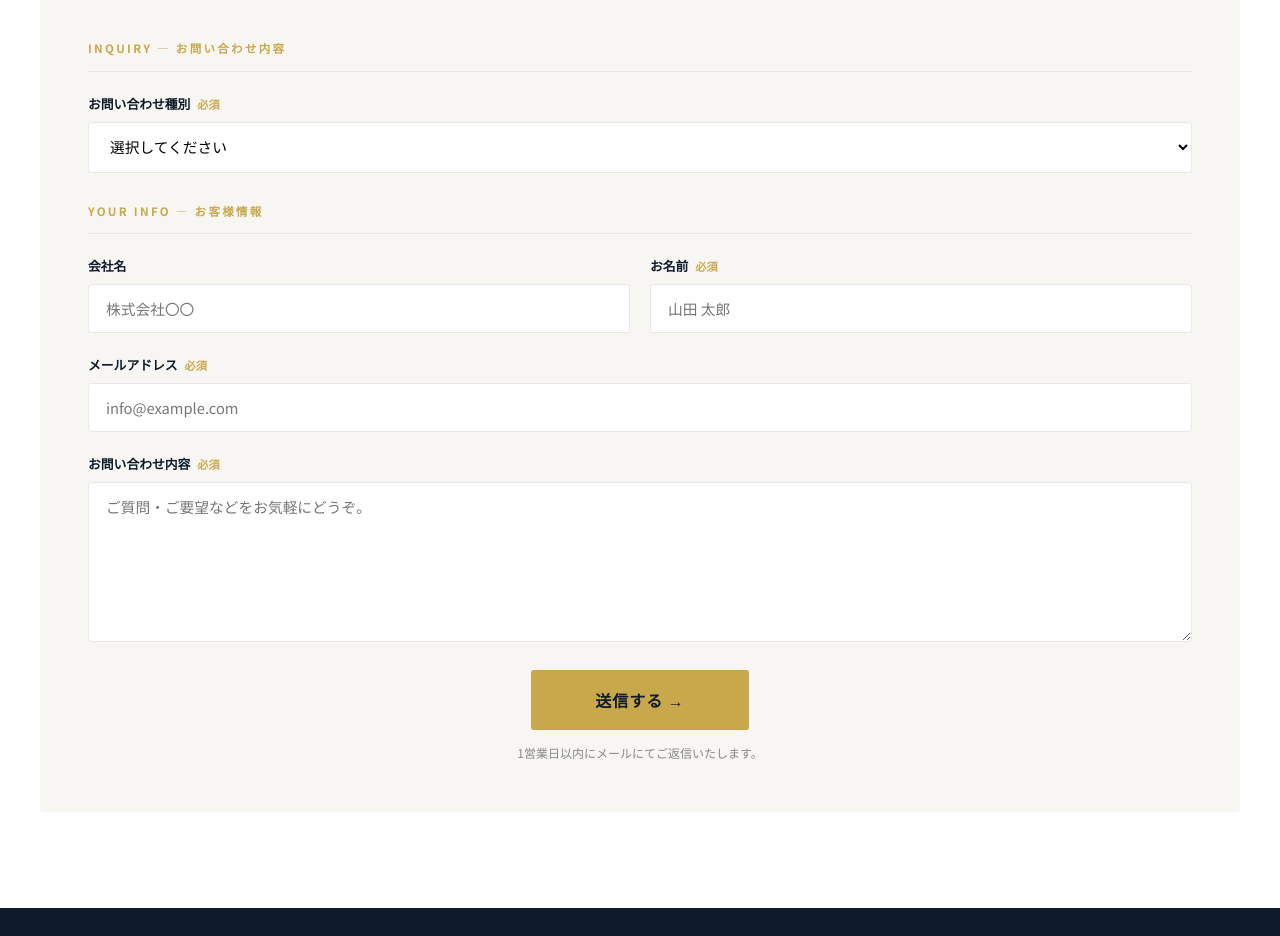
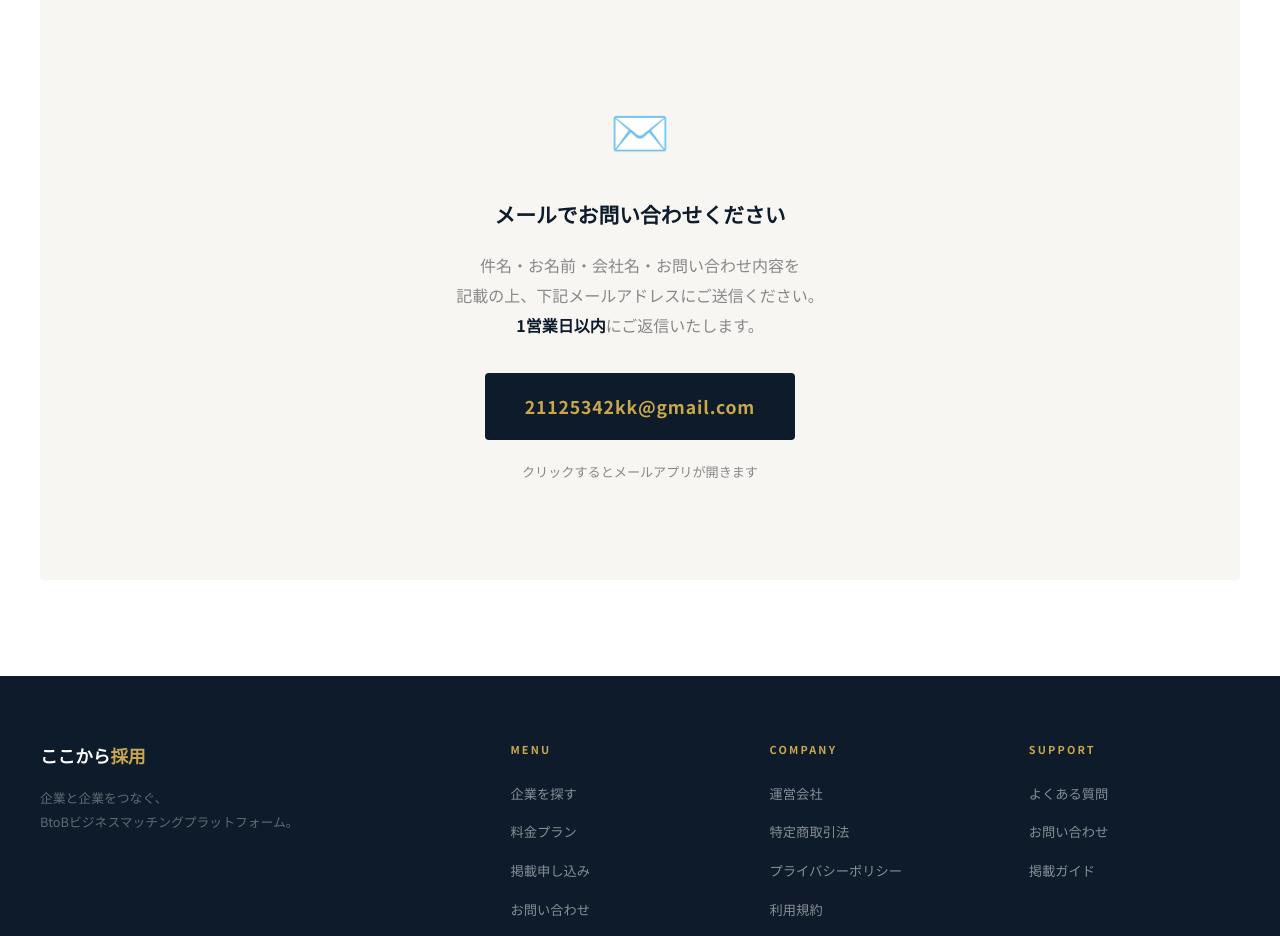
Before and after one commit to 21125342kk-cloud/kokokara-saiyo, a website: page contact.html in a window 1280 px wide. Shown: the part 880-1816 px from the top of the page. Drawn offline with Linux system fonts and the light colour scheme.

Commit message:
Replace contact form with direct email link

```diff
--- a/contact.html
+++ b/contact.html
@@ -69,49 +69,22 @@
       </div>
     </div>
 
-    <!-- 右：フォーム -->
-    <div class="register-form-area">
-      <form action="https://formspree.io/f/FORMSPREE_ID" method="POST">
-
-        <div class="form-section-title">INQUIRY — お問い合わせ内容</div>
-        <div class="form-group">
-          <label>お問い合わせ種別 <span class="req">必須</span></label>
-          <select name="inquiry_type" required>
-            <option value="">選択してください</option>
-            <option value="listing">掲載について相談したい</option>
-            <option value="plan">料金プランについて</option>
-            <option value="service">サービス内容について</option>
-            <option value="trouble">掲載内容の変更・修正</option>
-            <option value="other">その他</option>
-          </select>
-        </div>
-
-        <div class="form-section-title" style="margin-top:28px;">YOUR INFO — お客様情報</div>
-        <div class="form-row">
-          <div class="form-group">
-            <label>会社名</label>
-            <input type="text" name="company" placeholder="株式会社〇〇">
-          </div>
-          <div class="form-group">
-            <label>お名前 <span class="req">必須</span></label>
-            <input type="text" name="name" placeholder="山田 太郎" required>
-          </div>
-        </div>
-        <div class="form-group">
-          <label>メールアドレス <span class="req">必須</span></label>
-          <input type="email" name="email" placeholder="info@example.com" required>
-        </div>
-        <div class="form-group">
-          <label>お問い合わせ内容 <span class="req">必須</span></label>
-          <textarea name="message" placeholder="ご質問・ご要望などをお気軽にどうぞ。" style="height:160px;" required></textarea>
-        </div>
-
-        <div class="submit-area">
-          <button type="submit" class="btn-submit">送信する →</button>
-          <p class="submit-note">1営業日以内にメールにてご返信いたします。</p>
-        </div>
-
-      </form>
+    <!-- 右：メール案内 -->
+    <div class="register-form-area" style="display:flex; align-items:center; justify-content:center;">
+      <div style="text-align:center; padding:48px 32px;">
+        <div style="font-size:3rem; margin-bottom:24px;">✉️</div>
+        <h3 style="font-size:1.3rem; font-weight:700; color:var(--navy); margin-bottom:16px;">メールでお問い合わせください</h3>
+        <p style="color:var(--gray); line-height:1.9; margin-bottom:32px;">
+          件名・お名前・会社名・お問い合わせ内容を<br>
+          記載の上、下記メールアドレスにご送信ください。<br>
+          <strong style="color:var(--navy);">1営業日以内</strong>にご返信いたします。
+        </p>
+        <a href="mailto:21125342kk@gmail.com?subject=【ここから採用】お問い合わせ"
+           style="display:inline-block; background:var(--navy); color:var(--gold); font-size:1.1rem; font-weight:700; padding:18px 40px; border-radius:4px; text-decoration:none; letter-spacing:.05em;">
+          21125342kk@gmail.com
+        </a>
+        <p style="margin-top:20px; font-size:.82rem; color:var(--gray);">クリックするとメールアプリが開きます</p>
+      </div>
     </div>
 
   </div>
```
